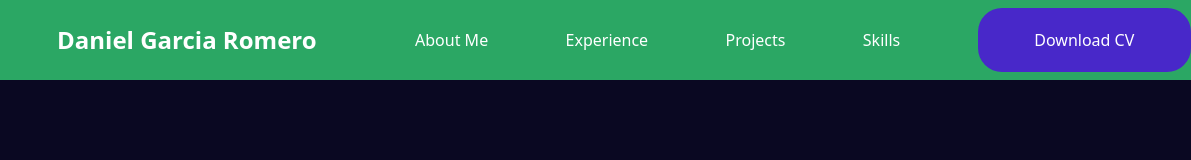
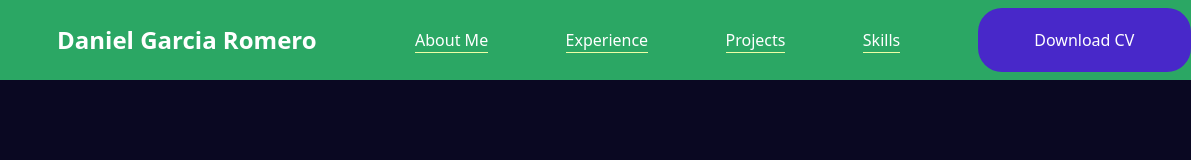
Before and after one commit to SnakyDH/portfolio, an Astro site: page / in a window 1280 px wide. Shown: the full height of the page, 89-1280 px from the left. Built offline with nearby package versions, Linux system fonts and the light colour scheme; Astro itself is replaced by a stand-in of ours.

Commit message:
feat: add item-header component

```diff
--- a/src/components/header/Header.astro
+++ b/src/components/header/Header.astro
@@ -1,13 +1,17 @@
+---
+import Item from "./Item.astro";
+---
+
 <header class="bg-primary grid grid-cols-6 justify-evenly py-2">
   <section class="col-span-2 flex gap-10 text-onPrimary items-center justify-evenly">
       <img src="icon.svg" alt="logo" class="w-16">
     <span class="font-bold text-2xl">Daniel Garcia Romero</span>
   </section>
   <ul class="flex col-span-3 text-onPrimary justify-evenly items-center">
-    <li><a href="#">About Me</a></li>
-    <li><a href="#">Experience</a></li>
-    <li><a href="#">Projects</a></li>
-    <li><a href="#">Skills</a></li>
+    <Item title="About Me" ref="#"/>
+    <Item title="Experience" ref="#"/>
+    <Item title="Projects" ref="#"/>
+    <Item title="Skills" ref="#"/>
   </ul>
   <button class="bg-secondary rounded-3xl text-onSecondary">
     Download CV
--- a/src/components/header/Item.astro
+++ b/src/components/header/Item.astro
@@ -0,0 +1,14 @@
+---
+interface Props {
+  title: string;
+  ref: string;
+}
+const { title, ref } = Astro.props;
+---
+
+<li class="hover:scale-110">
+  <a href={ref}>
+    {title}
+    <hr class="text-lime" />
+  </a>
+</li>
```
